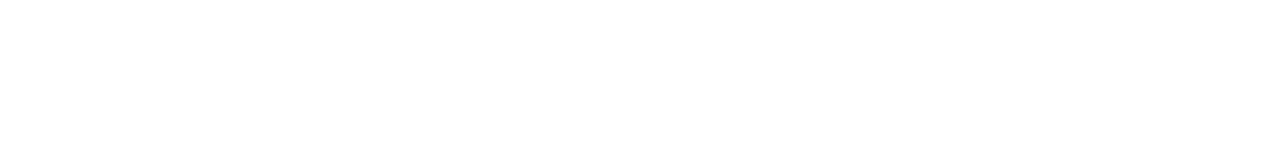
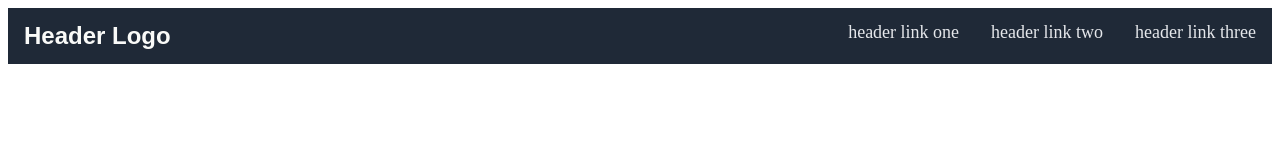
Before and after one commit to dcparlov/odin-landing-page, a plain HTML site: page index.html in a window 1280 px wide. Drawn offline with Linux system fonts and the light colour scheme.

Commit message:
Add nav bar

```diff
--- a/index.html
+++ b/index.html
@@ -1,12 +1,28 @@
 <!DOCTYPE html>
 <html lang="en">
 <head>
+    <link rel="stylesheet" href="styles.css">
     <meta charset="UTF-8">
     <meta http-equiv="X-UA-Compatible" content="IE=edge">
     <meta name="viewport" content="width=device-width, initial-scale=1.0">
     <title>Odin Landing Page Project</title>
+
 </head>
 <body>
+    <div class="header">
+
+        <!-- Navigation Menu-->
+        <div class="top-nav">
+            <a href="#">header link three</a>
+            <a href="#">header link two</a>
+            <a href="#">header link one</a>
+            <a id="header-logo" href="#">Header Logo</a>
+        </div>
+    </div>
+
+    <div class="intro">
+
+    </div>
 
 </body>
 </html>
--- a/styles.css
+++ b/styles.css
@@ -0,0 +1,24 @@
+
+.top-nav {
+    background-color: #1F2937;
+    overflow: hidden;
+    list-style-type: none;
+}
+
+.top-nav a {
+    float: right;
+    color: #E5E7EB;
+    text-decoration: none;
+    font-size: 18px;
+    text-align: center;
+    padding: 14px 16px;
+    display: block;
+}
+
+#header-logo {
+    float: left;
+    font-size: 24px;
+    color: #F9FAF8;
+    font-family: sans-serif;
+    font-weight: bold;
+}
```
